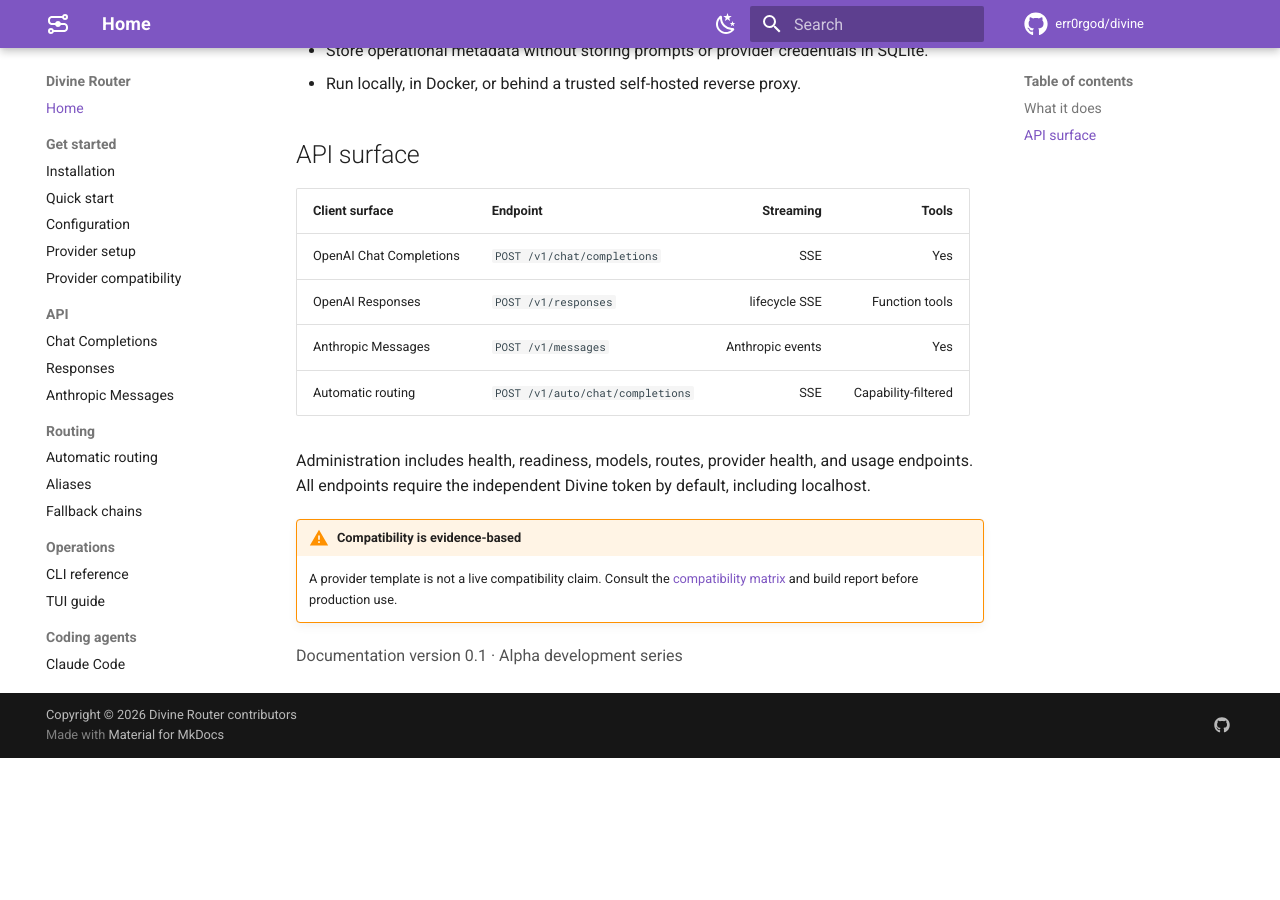
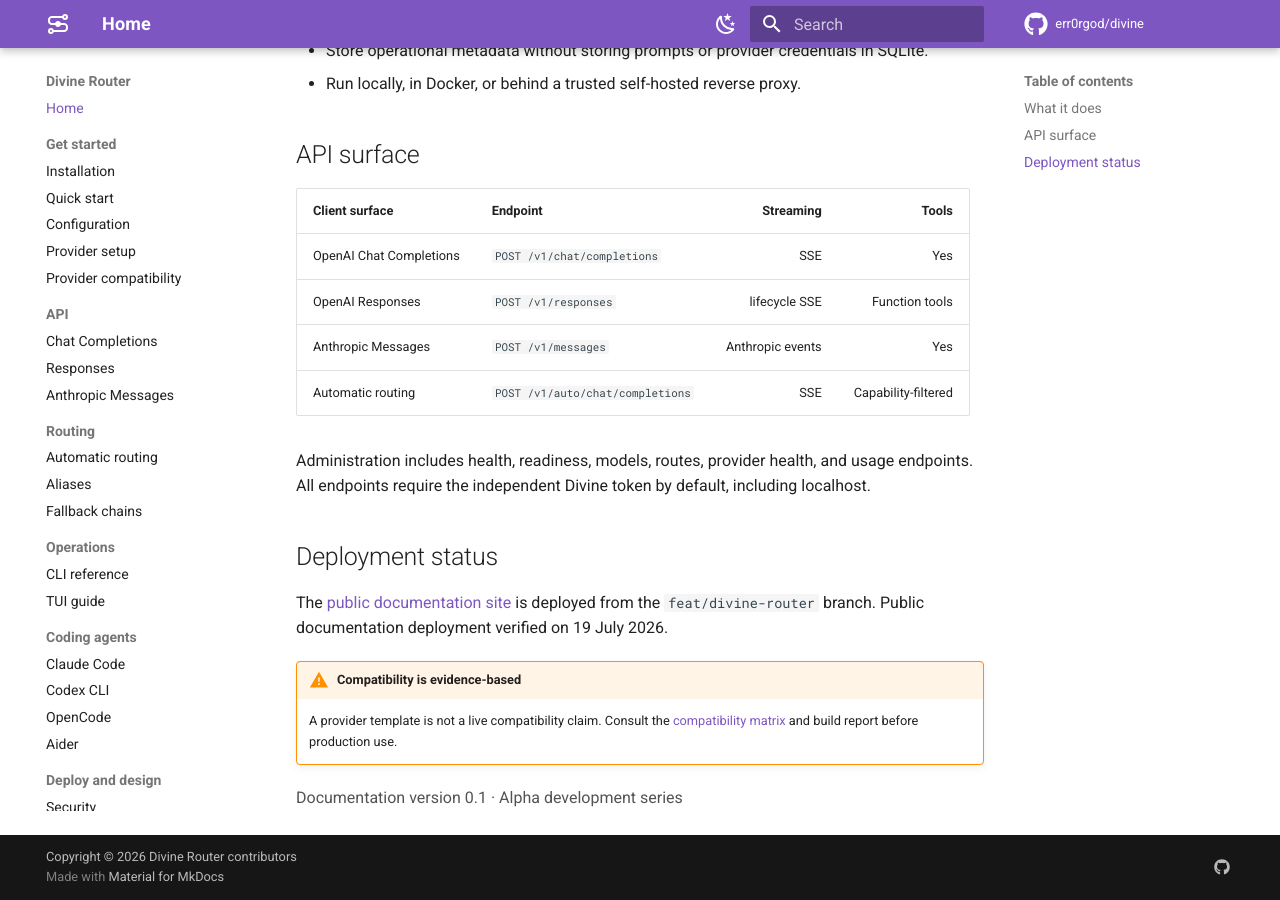
Before and after one commit to err0rgod/divine, an MkDocs documentation site: the page built from docs/index.md, in a window 1280 px wide and 900 px high, scrolled down 659 px. Built offline with MkDocs 1.6.1 and Material for MkDocs 9.7.7, drawn with Linux system fonts in a browser that asks for light colours; comment, search, counter and statistics services are not loaded; the version menu is left out; before the commit the page ends 1417 px from its top, so only the background shows below that.

Commit message:
docs: record verified hosted documentation

```diff
--- a/docs/index.md
+++ b/docs/index.md
@@ -33,6 +33,11 @@
 Administration includes health, readiness, models, routes, provider health, and usage endpoints.
 All endpoints require the independent Divine token by default, including localhost.
 
+## Deployment status
+
+The [public documentation site](https://divine-router-docs-err0rgod.onrender.com/) is deployed from
+the `feat/divine-router` branch. Public documentation deployment verified on 19 July 2026.
+
 !!! warning "Compatibility is evidence-based"
 
     A provider template is not a live compatibility claim. Consult the
```
Also changed, not shown: BUILD_REPORT.md (+15 -6 lines).
